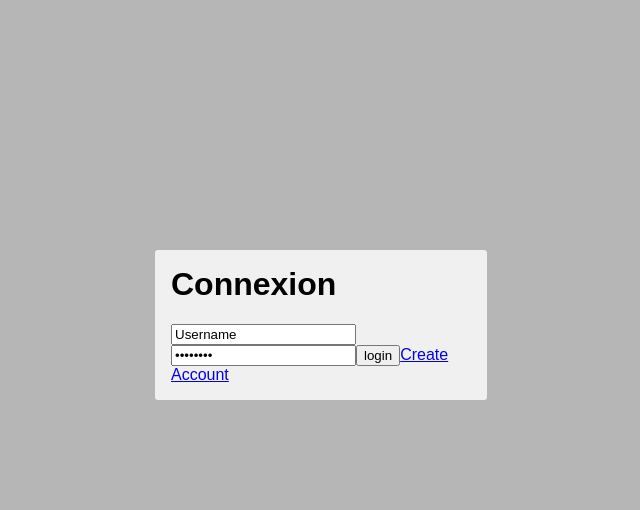
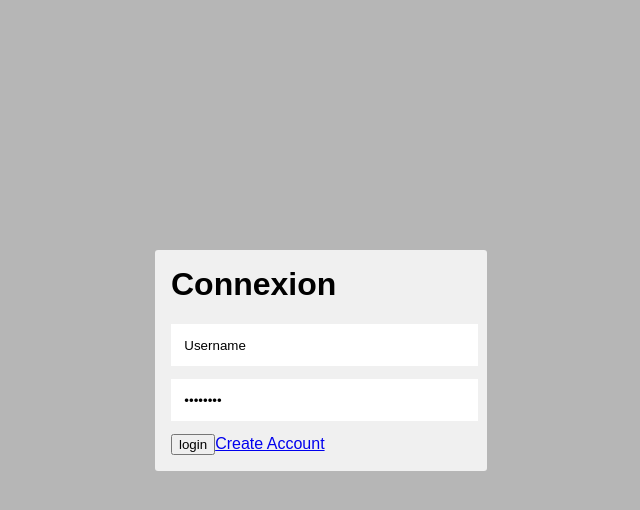
Before and after one commit to BaptisteDixneuf/ci_login, a CodeIgniter app: page /ci/ in a window 1280 px wide. Shown: the top 510 px of the page, without its empty margins (319-959 px from the left). Run offline with CodeIgniter, Linux system fonts and the light colour scheme.

Commit message:
input[type="text"],input[type="password"] css

```diff
--- a/css/style.css
+++ b/css/style.css
@@ -20,3 +20,11 @@ h1,h2,h3,h4,h5{
 	font-family: arial black,arial,
 	text-align:center;
 }
+
+input[type="text"],input[type="password"]{
+	display: block;
+	margin: 0 0 1em 0;
+	width: 280px;
+	border:5px;
+	padding: 1em;
+}
```
